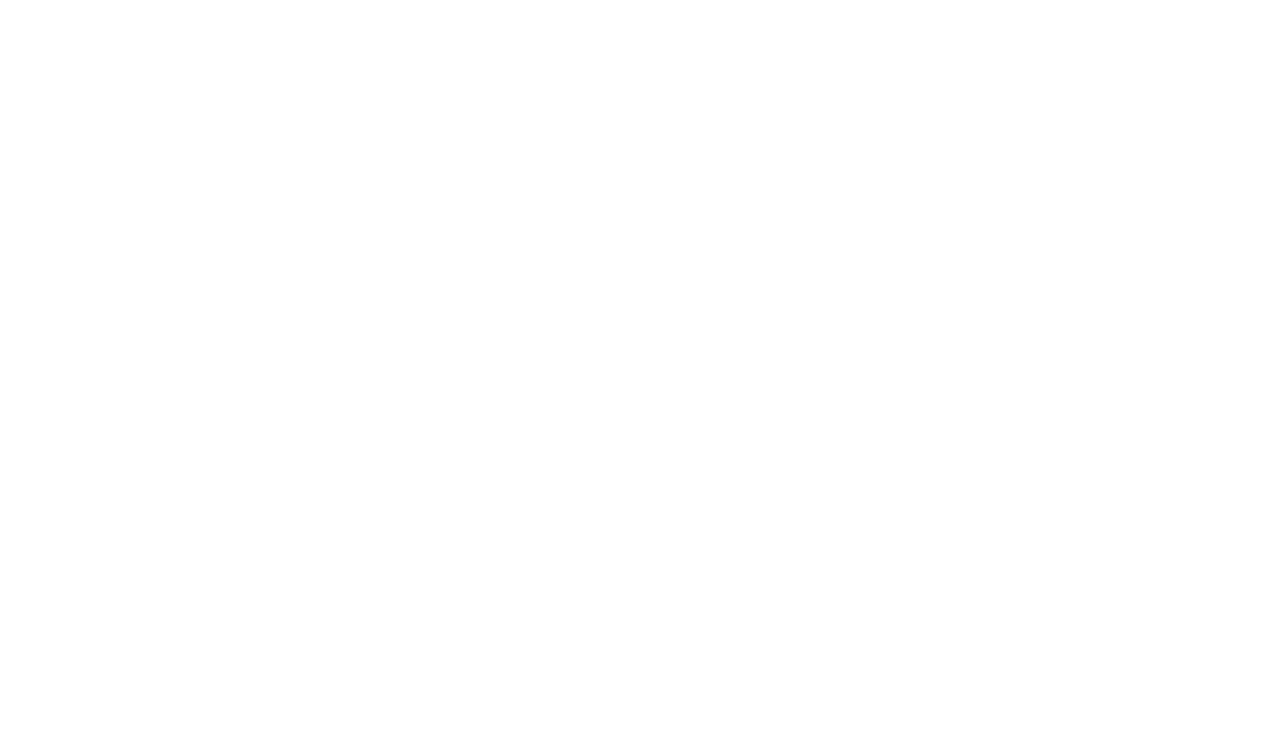
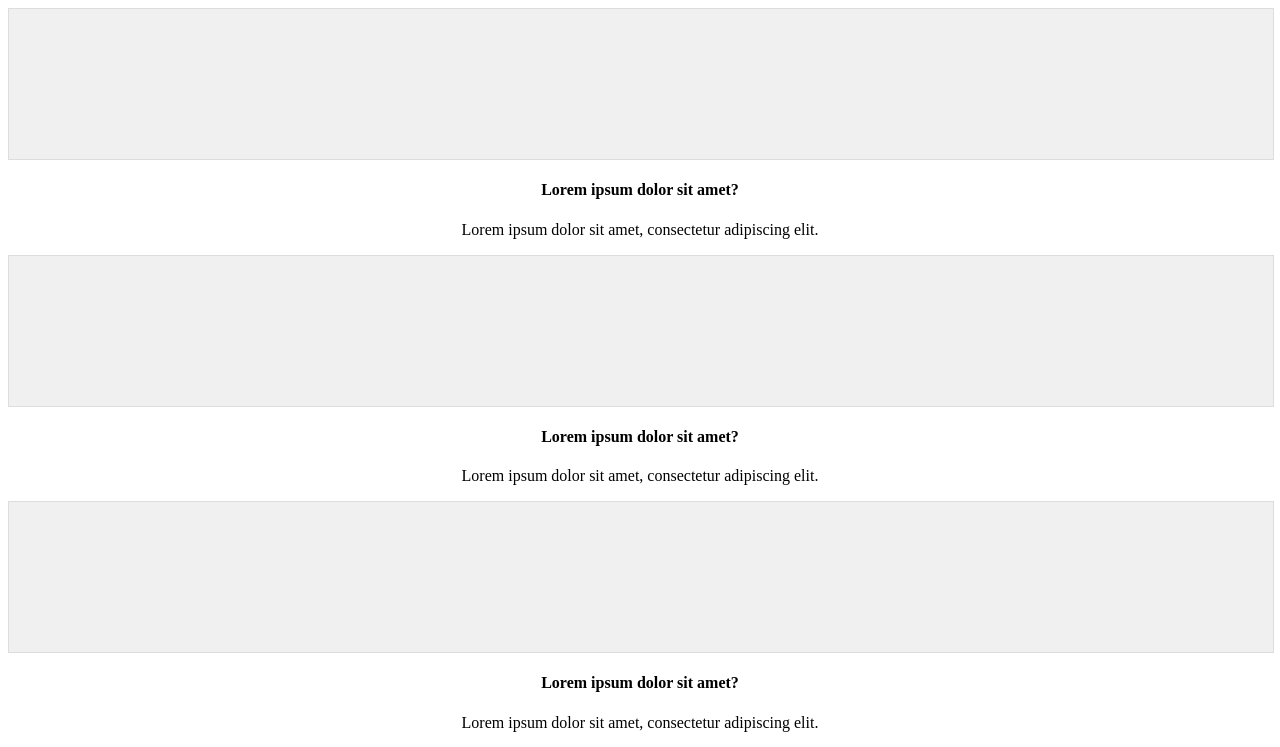
Before and after one commit to seuleleco/Projeto-WD, a Nuxt app: page /components/Cards in a window 1280 px wide. Shown: the top 747 px of the page. Built offline with nearby package versions, Linux system fonts and the light colour scheme.

Commit message:
function form

```diff
--- a/app/pages/components/Card.vue
+++ b/app/pages/components/Card.vue
@@ -0,0 +1,30 @@
+<template>
+  <div class="card-item">
+    <div class="card-image-placeholder"></div>
+    <h4>{{ title }}</h4>
+    <p>{{ description }}</p>
+  </div>
+</template>
+
+<script>
+export default {
+  name: "CardComponent",
+  props: {
+    title: String,
+    description: String,
+  },
+};
+</script>
+
+<style scoped>
+.card-item {
+  text-align: center;
+}
+.card-image-placeholder {
+  width: 100%;
+  height: 150px;
+  background-color: #f0f0f0;
+  border: 1px solid #ddd;
+  margin-bottom: 1rem;
+}
+</style>
--- a/app/pages/components/Cards.vue
+++ b/app/pages/components/Cards.vue
@@ -1 +1,53 @@
-<template></template>
+<template>
+  <section class="content-cards">
+    <div class="container">
+      <div class="row">
+        <div class="col-md-3" v-for="card in cardsData" :key="card.id">
+          <Card :title="card.title" :description="card.description" />
+        </div>
+      </div>
+    </div>
+  </section>
+</template>
+
+<script>
+import Card from "./Card.vue";
+
+export default {
+  name: "ContentCards",
+  components: {
+    Card,
+  },
+  data() {
+    return {
+      //array com os dados que serao usados nos cards
+      cardsData: [
+        {
+          id: 1,
+          title: "Lorem ipsum dolor sit amet?",
+          description:
+            "Lorem ipsum dolor sit amet, consectetur adipiscing elit.",
+        },
+        {
+          id: 2,
+          title: "Lorem ipsum dolor sit amet?",
+          description:
+            "Lorem ipsum dolor sit amet, consectetur adipiscing elit.",
+        },
+        {
+          id: 3,
+          title: "Lorem ipsum dolor sit amet?",
+          description:
+            "Lorem ipsum dolor sit amet, consectetur adipiscing elit.",
+        },
+        {
+          id: 4,
+          title: "Lorem ipsum dolor sit amet?",
+          description:
+            "Lorem ipsum dolor sit amet, consectetur adipiscing elit.",
+        },
+      ],
+    };
+  },
+};
+</script>
--- a/app/pages/components/Superior.vue
+++ b/app/pages/components/Superior.vue
@@ -9,14 +9,21 @@
             <h1 class="title">Aqui vai para um título persuasivo</h1>
             <p>Aqui pode ir uma subheadline mais explicativa</p>
 
-            <input type="email" class="inputCampo" placeholder="E-mail" />
-            <input type="tel" class="inputCampo" placeholder="Whatsapp" />
-            <button
-              type="submit"
-              variant="primary"
-              class="botao"
-              onclick="{{ alert('Botão Clicado') }}"
-            >
+            <input
+              type="email"
+              class="inputCampo"
+              id="email"
+              placeholder="E-mail"
+              required
+            />
+            <input
+              type="tel"
+              class="inputCampo"
+              id="telefone"
+              placeholder="Whatsapp"
+              required
+            />
+            <button type="submit" class="botao" id="botao">
               Nome do Botão
             </button>
           </div>
@@ -25,6 +32,24 @@
     </div>
   </section>
 </template>
+
+<script>
+export default {
+  mounted() {
+    //para executar a função após carregar a pagina (DOM)
+    //função para simples funcionamento do formulario
+    const botaoValor = document.getElementById("botao");
+    const emailInput = document.getElementById("email");
+    const telefoneInput = document.getElementById("telefone");
+
+    botaoValor.addEventListener("click", () => {
+      const emailValor = emailInput.value;
+      const telefoneValor = telefoneInput.value;
+      alert(`E-mail: ${emailValor} - Telefone: ${telefoneValor}`);
+    });
+  },
+};
+</script>
 
 <style scoped>
 .superior-section {
```
